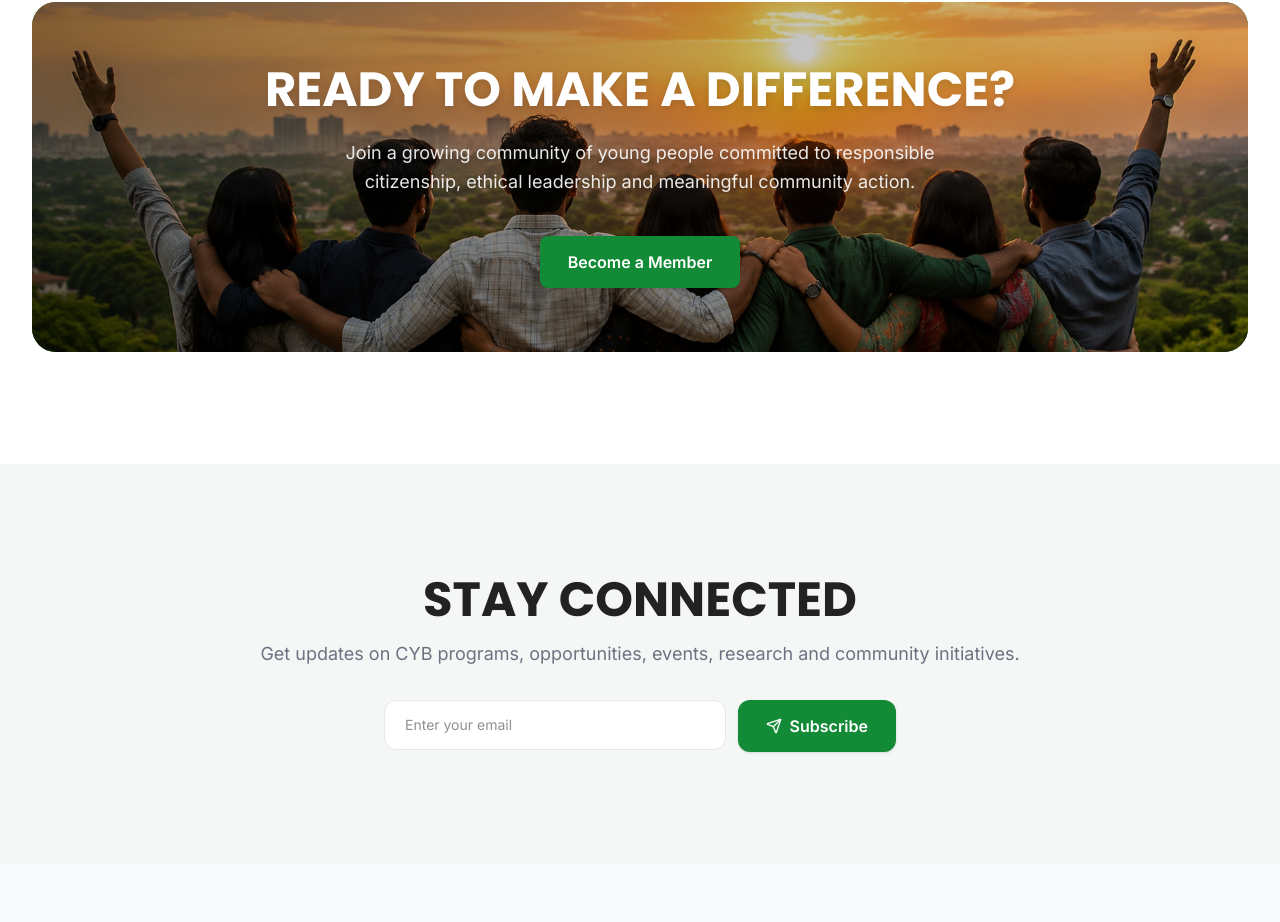
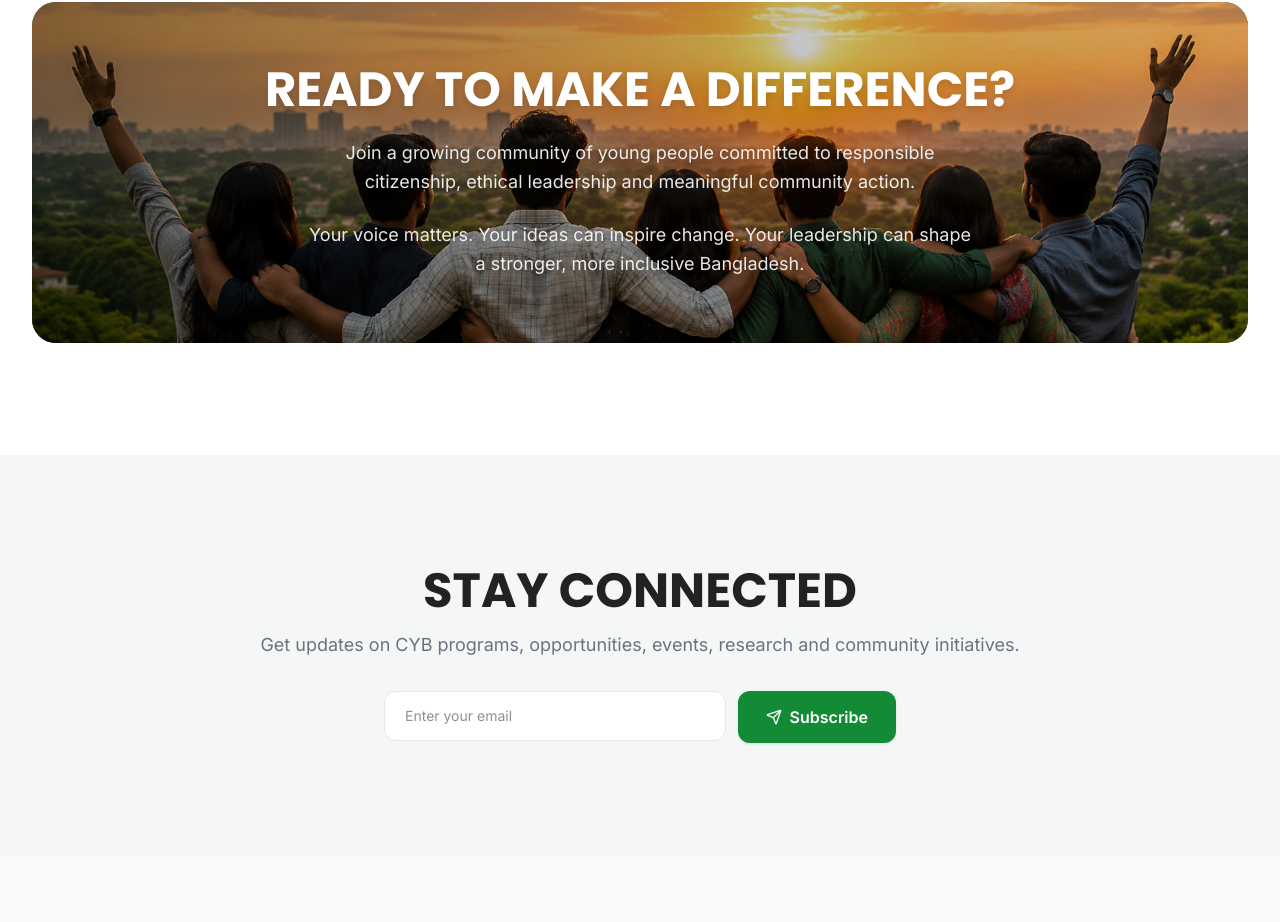
Before and after one commit to lotustanvir/Civic_youth_BD, a Next.js app in the folder civic-youth-bangladesh/: page / in a window 1280 px wide. Shown: the part 5738-6660 px from the top of the page. Built offline with nearby package versions, Linux system fonts and the light colour scheme.

Commit message:
Initial commit

```diff
--- a/civic-youth-bangladesh/src/components/home/CTASection.tsx
+++ b/civic-youth-bangladesh/src/components/home/CTASection.tsx
@@ -1,6 +1,5 @@
 "use client";
 
-import Link from "next/link";
 import Image from "next/image";
 import { useLanguage } from "@/components/providers/LanguageProvider";
 import { useTheme } from "@/components/providers/ThemeProvider";
@@ -38,17 +37,12 @@ export function CTASection() {
             <h2 className="font-[family-name:var(--font-heading)] text-3xl sm:text-4xl lg:text-5xl font-bold text-white mb-6 drop-shadow-md">
               {t.cta.title}
             </h2>
-            <p className="text-lg text-white/90 max-w-2xl mx-auto mb-10 leading-relaxed drop-shadow-sm">
+            <p className="text-lg text-white/90 max-w-2xl mx-auto mb-6 leading-relaxed drop-shadow-sm">
               {t.cta.subtitle}
             </p>
-            <div>
-              <Link
-                href="/get-involved"
-                className="inline-flex items-center justify-center gap-2 px-7 py-3.5 bg-cy-green text-white font-semibold rounded-lg hover:bg-cy-green-light transition-all duration-200 shadow-sm hover:shadow-md group"
-              >
-                {t.cta.becomeMember}
-              </Link>
-            </div>
+            <p className="text-lg text-white/90 max-w-2xl mx-auto leading-relaxed drop-shadow-sm">
+              {t.cta.motivational}
+            </p>
           </div>
         </div>
       </div>
--- a/civic-youth-bangladesh/src/i18n/bn.ts
+++ b/civic-youth-bangladesh/src/i18n/bn.ts
@@ -138,6 +138,8 @@ const bn = {
     title: "পার্থক্য তৈরি করতে প্রস্তুত?",
     subtitle:
       "দায়িত্বশীল নাগরিকত্ব, নৈতিক নেতৃত্ব ও অর্থবহ কমিউনিটি কার্যক্রমে প্রতিশ্রুতিবদ্ধ তরুণদের একটি ক্রমবর্ধমান কমিউনিটিতে যোগ দিন।",
+    motivational:
+      "আপনার কণ্ঠস্বর গুরুত্বপূর্ণ। আপনার ধারণা পরিবর্তন আনতে পারে। আপনার নেতৃত্ব একটি শক্তিশালী, আরও অন্তর্ভুক্তিমূলক বাংলাদেশ গড়ে তুলতে পারে।",
     becomeMember: "সদস্য হোন",
     volunteer: "CYB-র সাথে স্বেচ্ছাসেবী হোন",
     partner: "আমাদের সাথে যুক্ত হোন",
--- a/civic-youth-bangladesh/src/i18n/en.ts
+++ b/civic-youth-bangladesh/src/i18n/en.ts
@@ -138,6 +138,8 @@ const en = {
     title: "READY TO MAKE A DIFFERENCE?",
     subtitle:
       "Join a growing community of young people committed to responsible citizenship, ethical leadership and meaningful community action.",
+    motivational:
+      "Your voice matters. Your ideas can inspire change. Your leadership can shape a stronger, more inclusive Bangladesh.",
     becomeMember: "Become a Member",
     volunteer: "Volunteer With CYB",
     partner: "Partner With Us",
```
